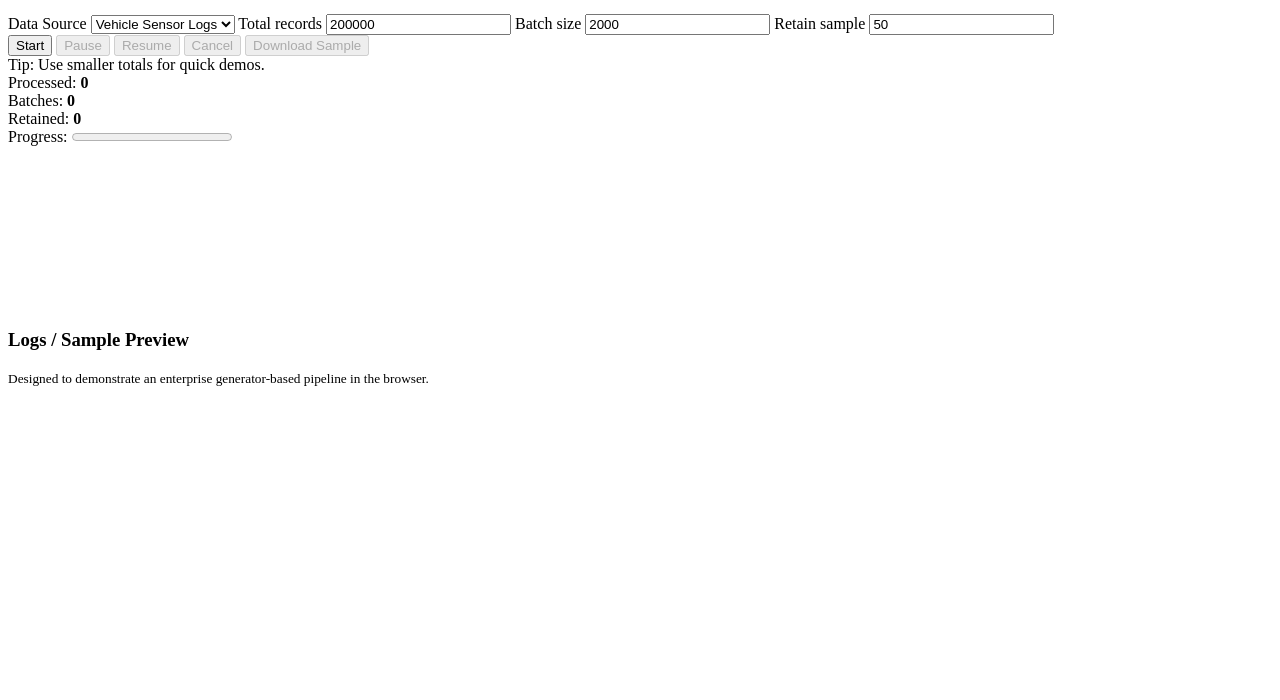
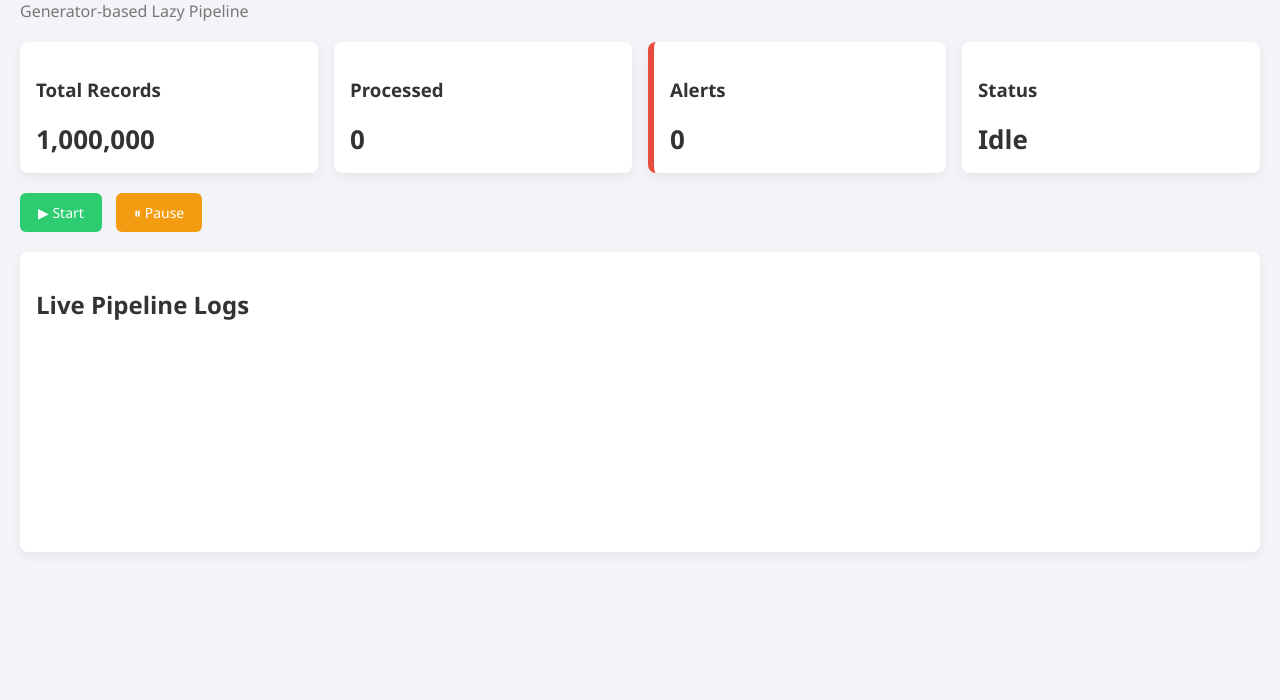
Before and after one commit to ArkS0001/Large-Data-Processing, a plain HTML site: page ui/index.html in a window 1280 px wide. Shown: the part 100-800 px from the top of the page. Drawn offline with Linux system fonts and the light colour scheme.

Commit message:
Update index.html

```diff
--- a/ui/index.html
+++ b/ui/index.html
@@ -1,58 +1,46 @@
-<!doctype html>
-  <title>Large Data Processing — UI</title>
-  <link rel="stylesheet" href="styles.css" />
+<!DOCTYPE html>
+<html lang="en">
+<head>
+  <meta charset="UTF-8" />
+  <title>Enterprise Data Processing Monitor</title>
+  <link rel="stylesheet" href="style.css" />
 </head>
 <body>
+
 <header>
-    <h1>Large Data Processing — Generator UI</h1>
-    <p class="muted">Interactive UI that mirrors the backend generator pipeline. Use it to demo performance, pausing, and retention.</p>
+  <h1>Enterprise Data Processing Monitor</h1>
+  <p>Generator-based Lazy Pipeline</p>
 </header>
-  <main>
-    <aside class="panel controls">
-      <label>Data Source
-        <select id="sourceSelect">
-          <option value="vehicle">Vehicle Sensor Logs</option>
-          <option value="production">Production Records</option>
-          <option value="inspection">Quality Inspections</option>
-        </select>
-      </label>
-      <label>Total records
-        <input id="totalInput" type="number" value="200000" min="1" step="1">
-      </label>
-      <label>Batch size
-        <input id="batchInput" type="number" value="2000" min="1" step="1">
-      </label>
-      <label>Retain sample
-        <input id="retainInput" type="number" value="50" min="1" step="1">
-      </label>
-      <div class="buttons">
-        <button id="startBtn">Start</button>
-        <button id="pauseBtn" disabled>Pause</button>
-        <button id="resumeBtn" disabled>Resume</button>
-        <button id="cancelBtn" disabled>Cancel</button>
-        <button id="downloadBtn" disabled>Download Sample</button>
+
+<section class="kpi">
+  <div class="card">
+    <h3>Total Records</h3>
+    <span id="total">1,000,000</span>
   </div>
-      <div class="muted small">Tip: Use smaller totals for quick demos.</div>
-    </aside>
-    <section class="panel dashboard">
-      <div class="stats">
-        <div>Processed: <strong id="processedCount">0</strong></div>
-        <div>Batches: <strong id="batchesCount">0</strong></div>
-        <div>Retained: <strong id="retainedCount">0</strong></div>
-        <div>Progress: <progress id="progress" value="0" max="100"></progress></div>
+  <div class="card">
+    <h3>Processed</h3>
+    <span id="processed">0</span>
   </div>
-      <div class="chartWrap">
-        <canvas id="throughputChart" width="800" height="160"></canvas>
+  <div class="card danger">
+    <h3>Alerts</h3>
+    <span id="alerts">0</span>
   </div>
-      <div class="log">
-        <h3>Logs / Sample Preview</h3>
-        <pre id="log" aria-live="polite"></pre>
+  <div class="card">
+    <h3>Status</h3>
+    <span id="status">Idle</span>
   </div>
 </section>
-  </main>
-  <footer>
-    <small class="muted">Designed to demonstrate an enterprise generator-based pipeline in the browser.</small>
-  </footer>
-  <script type="module" src="./js/ui.js"></script>
+
+<section class="controls">
+  <button id="start">▶ Start</button>
+  <button id="pause">⏸ Pause</button>
+</section>
+
+<section class="logs">
+  <h2>Live Pipeline Logs</h2>
+  <div id="logBox"></div>
+</section>
+
+<script src="app.js"></script>
 </body>
 </html>
```
Lines whose indentation alone changed are shown as unchanged.
